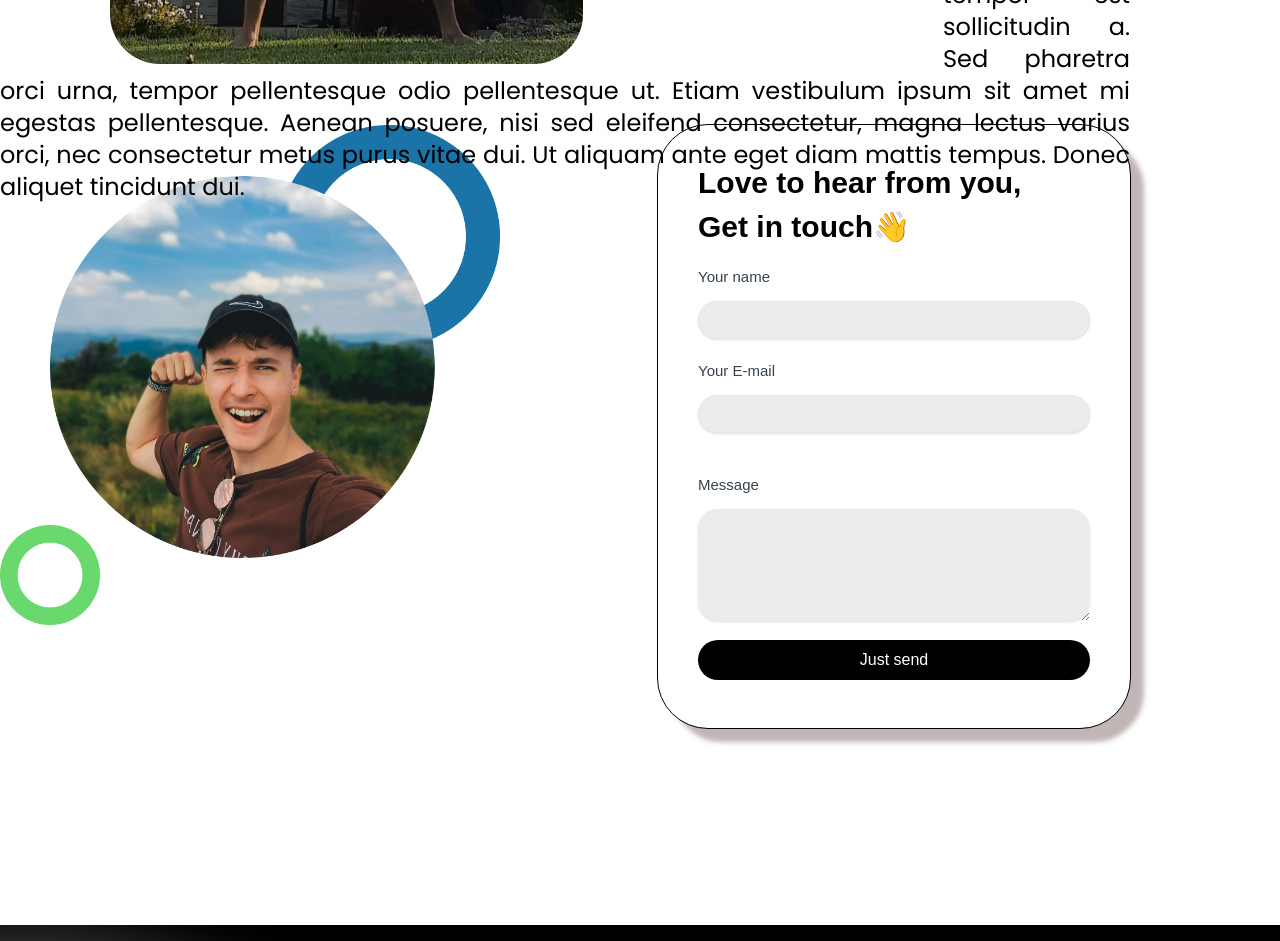
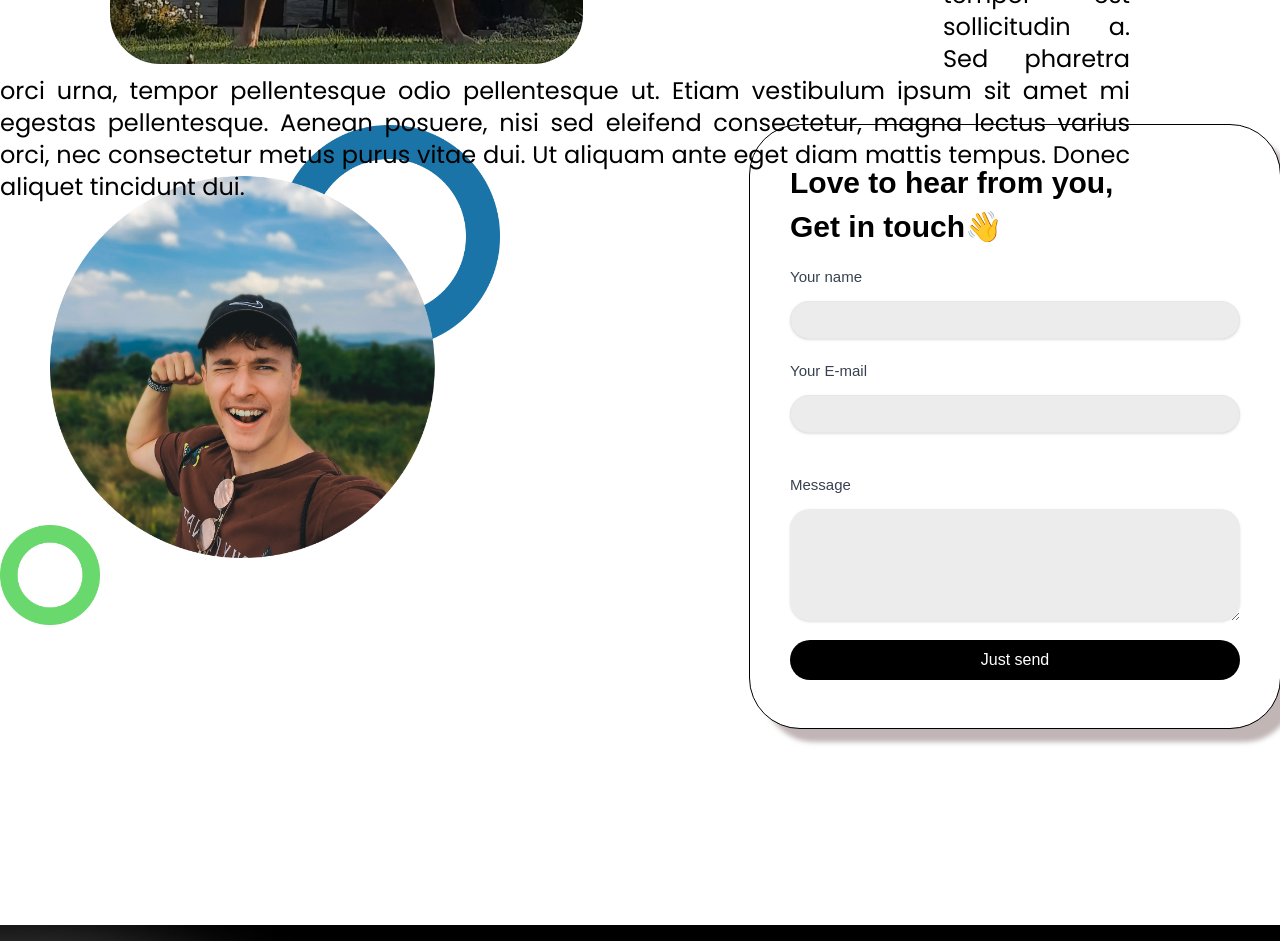
Before and after one commit to ReneDurbak/bruncik_blog, a React (Vite) app in the folder client/: page /about in a window 1280 px wide. Shown: the part 8020-8961 px from the top of the page. Built offline with nearby package versions, Linux system fonts and the light colour scheme; a web font is replaced by a local one.

Commit message:
single article page -> updated the picture and contact form

```diff
--- a/client/src/components/Registration.jsx
+++ b/client/src/components/Registration.jsx
@@ -61,7 +61,7 @@ export default function Registration(){
     <div className="w-[900px] font-cabin"  id="Email">
 
       <form
-      className="bg-white border-black  shadow-[14px_14px_5px_0px_rgba(152,131,131,0.6)] rounded-[50px] lg:px-10 px-4 py-10 mb-4 md:mx-[150px] mx-[20px] sm:text-base text-sm outline outline-[1px]"
+      className="bg-white border-black  shadow-[14px_14px_5px_0px_rgba(152,131,131,0.6)] rounded-[50px] lg:px-10 px-4 py-10 mb-4  sm:text-base text-sm outline outline-[1px]"
       onSubmit={sendEmail}
       >
 
--- a/client/src/pages/About.jsx
+++ b/client/src/pages/About.jsx
@@ -199,9 +199,9 @@ return(
 
     {/*Contact*/}
 
-    <div className="h-[1000px] pt-[500px]">
-      <div className="flex space-x-2">
-        <img src={contactImage} className="2xl:pl-[200px] 2xl:h-[700px] lg:h-[500px] h-[200px]"/>
+    <div className="h-[1000px] pt-[500px] 2xl:max-w-[1680px] max-w-[1380px] mx-auto 2xl:px-0">
+      <div className="flex space-x-[250px]">
+        <img src={contactImage} className="2xl:h-[700px] lg:h-[500px] h-[200px]"/>
         <Registration/>
       </div>
     </div>
```
